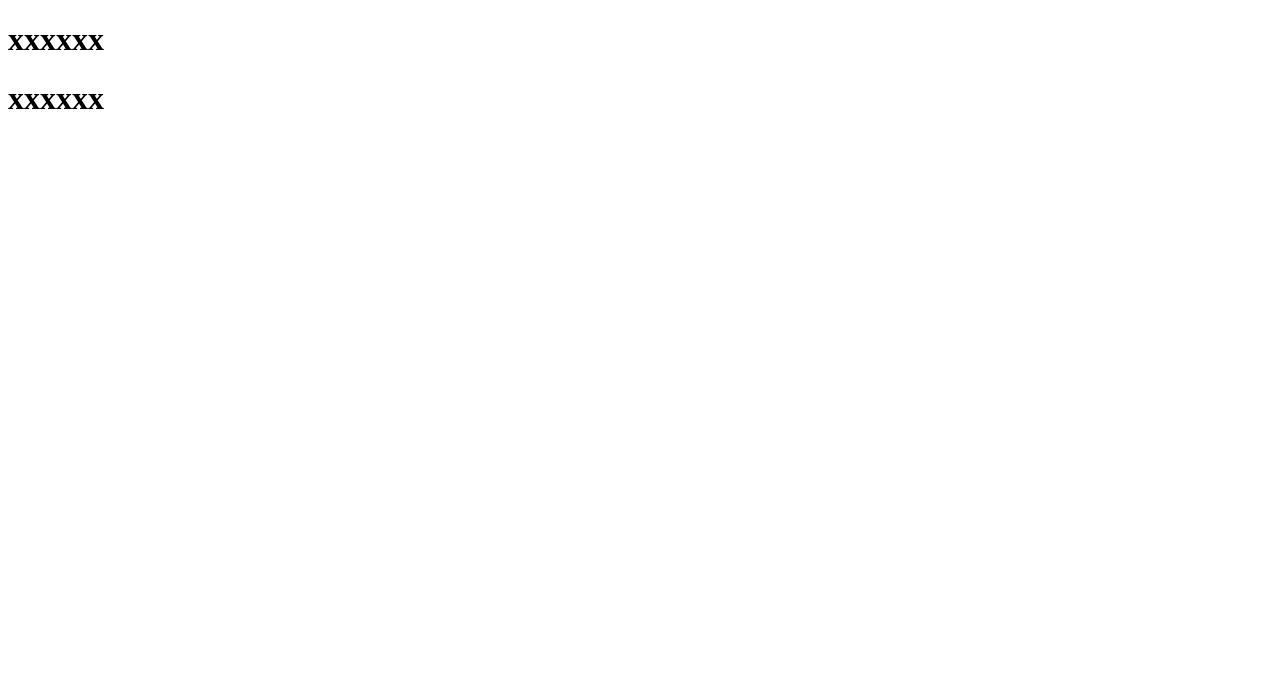
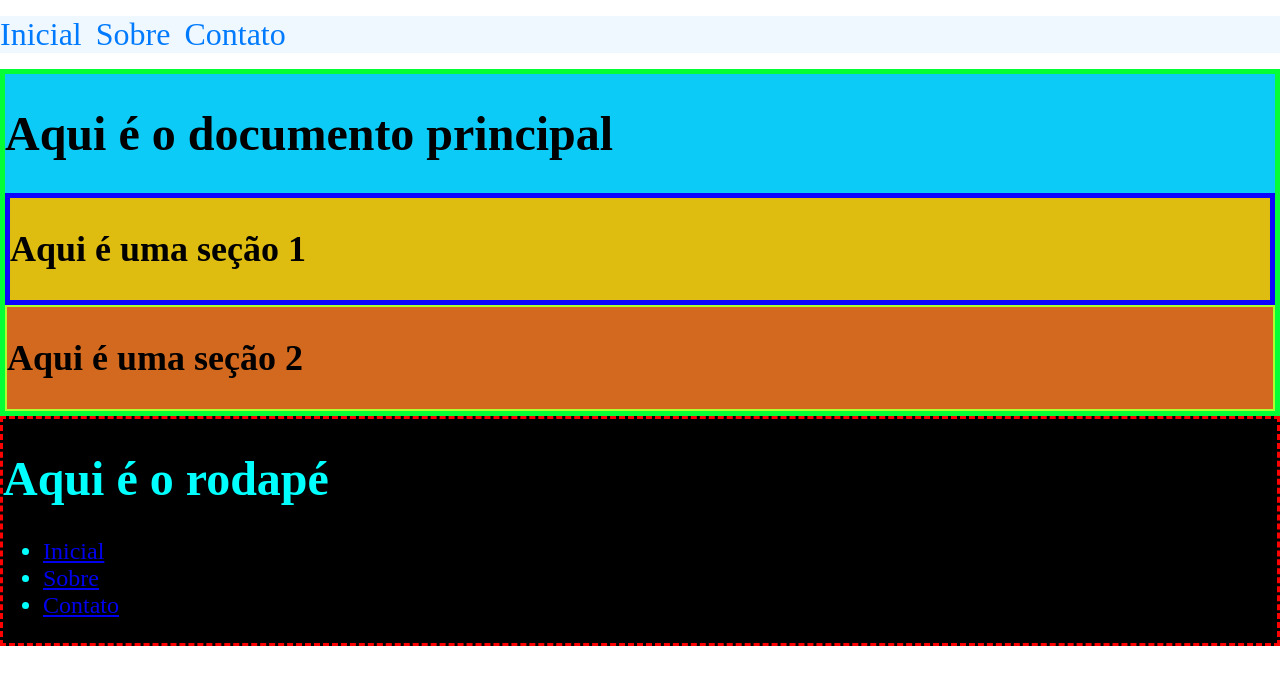
Before and after one commit to faustinopsy/aula_4, a plain HTML site: page index.html in a window 1280 px wide. Drawn offline with Linux system fonts and the light colour scheme.

Commit message:
atualização rem em %

```diff
--- /dev/null
+++ b/assets/css/style.css
@@ -0,0 +1,31 @@
+html{
+    font-size: 24px;
+}
+h1{
+    /* o rem pai de todos = root */
+    font-size: 2rem;
+}
+body{
+    margin: 0;
+    padding: 0;
+    box-sizing: border-box;
+}
+header{
+    background-color: aliceblue;
+}
+nav{
+    font-size: 16px;
+}
+nav ul {
+    list-style-type: none;
+    padding: 0;
+}
+nav ul li {
+    display: inline;
+    margin-right: 10px;
+}
+nav ul li a {
+    font-size: 2em;
+    color: #007BFF;
+    text-decoration: none;
+}
--- a/index.html
+++ b/index.html
@@ -4,9 +4,61 @@
     <meta charset="UTF-8">
     <meta name="viewport" content="width=device-width, initial-scale=1.0">
     <title>Document</title>
+    <!--style css externo-->
+    <link rel="stylesheet" href="assets/css/style.css">
+    <!-- <link rel="stylesheet" href="https://www.w3schools.com/w3css/4/w3.css"> -->
+    <!--style css interno || css critico -->
+    <style>
+        section{
+            background-color: chocolate;
+            border: solid 2px greenyellow;
+        }
+        main{
+            background-color: rgba(13, 248, 185, 0.975);
+            border: solid 5px yellow;
+        }
+        .principal{
+            background-color: rgba(228, 188, 11, 0.975);
+            border: solid 5px rgb(12, 4, 255);
+        }
+        #app{
+            background-color: rgba(7, 202, 246, 0.975);
+            border: solid 5px rgb(4, 255, 54);
+        }
+    </style>
 </head>
 <body>
-    <main><h1>xxxxxx</h1></main>
-    <main><h1>xxxxxx</h1></main>
+    <header>
+        <nav>
+            <ul>
+              <li><a href="#">Inicial</a></li>
+              <li><a href="#">Sobre</a></li>
+              <li><a href="#">Contato</a></li>
+            </ul>
+        </nav>
+    </header>
+    <!--
+    nomeDaTag = nomeSeletor  (prioridade 0,0,1)
+    . = class                (prioridade 0,1,0)
+    # = id                   (prioridade 1,0,0)
+    -->
+    <main class="principal" id="app">
+        <h1>Aqui é o documento principal</h1>
+        <section class="principal">
+            <h2>Aqui é uma seção 1</h2>
+        </section>
+        <section class="w3-card">
+            <h2>Aqui é uma seção 2</h2>
+        </section>
+    </main>
+    <!-- style css iline-->
+    <footer style="background-color: rgb(0, 0, 0); border: 3px dashed red; color:aqua">
+        <h1>Aqui é o rodapé</h1>
+        <ul>
+            <li><a href="#">Inicial</a></li>
+            <li><a href="#">Sobre</a></li>
+            <li><a href="#">Contato</a></li>
+          </ul>
+    </footer>
 </body>
 </html>
```
